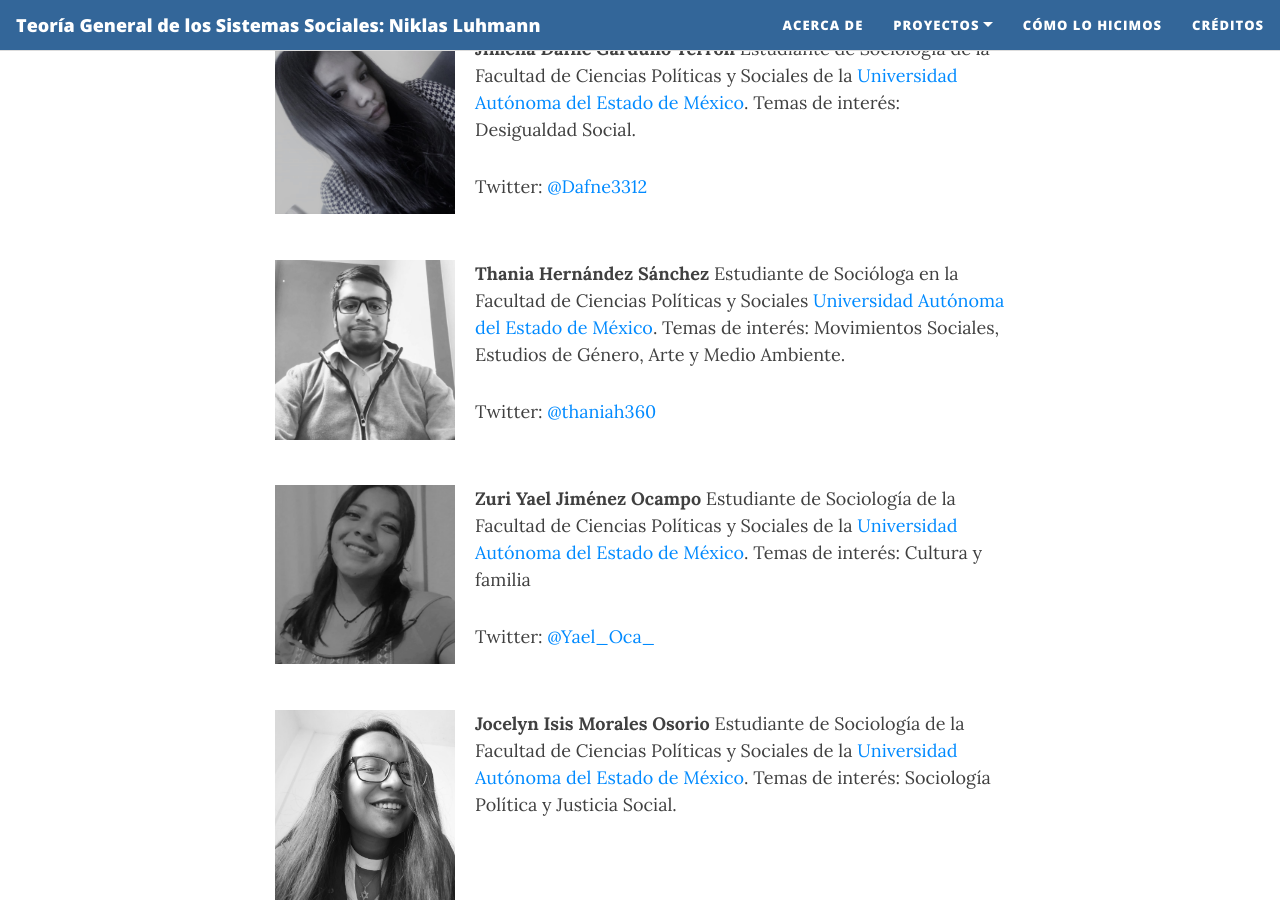
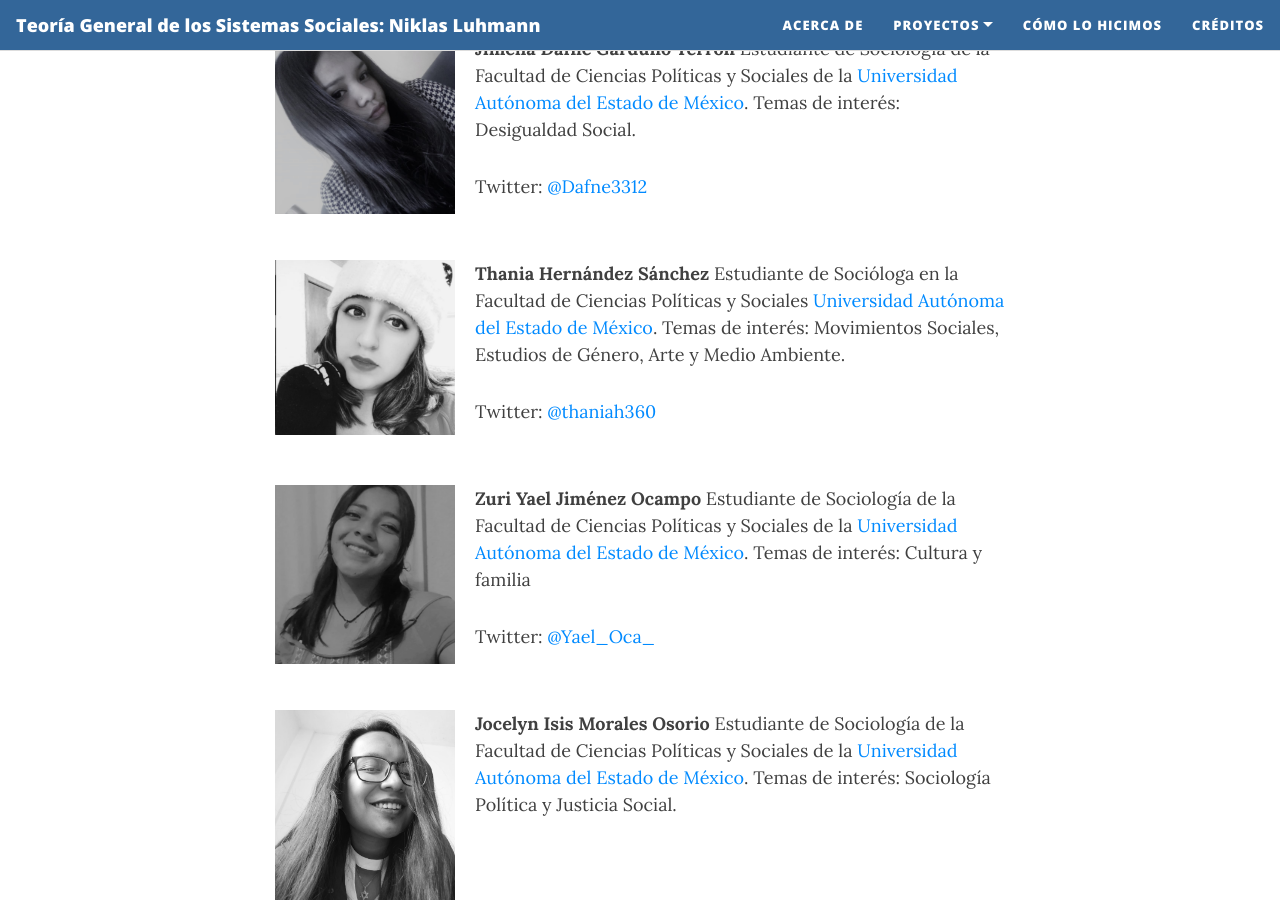
Before and after one commit to rosariorogel/luhmann, a Jekyll site: the page built from _pages/credits.md, in a window 1280 px wide and 900 px high, scrolled down 1733 px. Built offline with Jekyll 4.4.1, drawn with Linux system fonts in a browser that asks for light colours; nearby versions of some CDN libraries.

Commit message:
Update credits.md

```diff
--- a/_pages/credits.md
+++ b/_pages/credits.md
@@ -53,7 +53,7 @@
 
 <div style="clear: both;"></div>
 
-<img src="{{ site.baseurl }}/assets/img/FotoEmmanuelCano.jpg" style="float:left;width:200px;padding-right:20px;">
+<img src="{{ site.baseurl }}/assets/img/FotoThaniaHernandez.jpg" style="float:left;width:200px;padding-right:20px;">
 **Thania Hernández Sánchez** Estudiante de Socióloga en la Facultad de Ciencias Políticas y Sociales [Universidad Autónoma del Estado de México](https://www.uaemex.mx/). Temas de interés: Movimientos Sociales, Estudios de Género, Arte y Medio Ambiente.
 
 Twitter: [@thaniah360](https://twitter.com/thaniah360?t=ECxokN7oRPcazbLYmDENqA&s=08)
```
